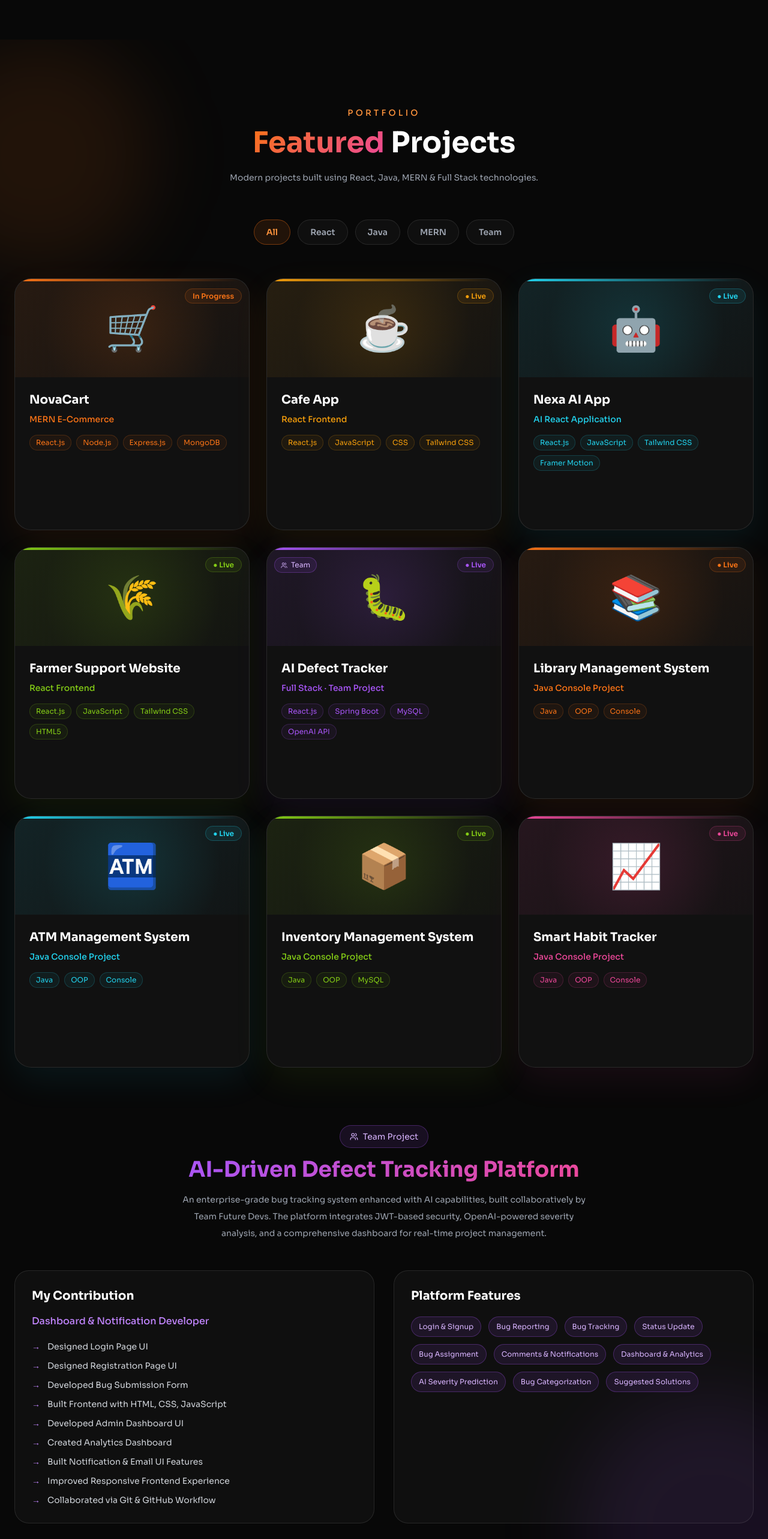
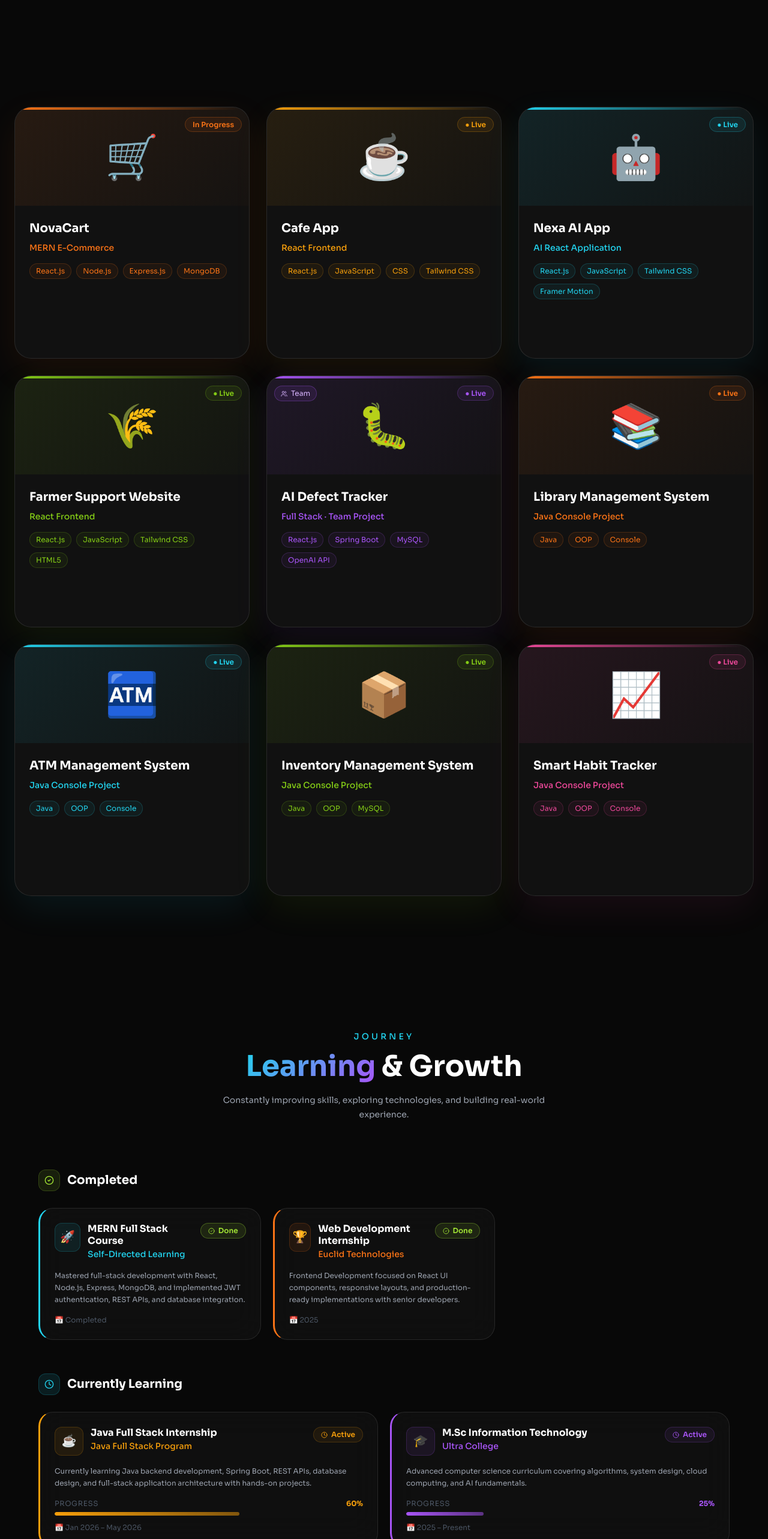
Before and after one commit to fathimaameen235-dotcom/DevByFathi-Portfolio, a React (Vite) app: page / in a window 1280 px wide. Shown: the part 3272-5838 px from the top of the page at 60% size. Built offline with nearby package versions, Linux system fonts and the light colour scheme; a web font is replaced by a local one.

Commit message:
updated portfolio

```diff
--- a/src/components/sections/Contact.jsx
+++ b/src/components/sections/Contact.jsx
@@ -351,8 +351,7 @@ export default function Contact() {
                     y: 12,
                   }}
                   transition={{ duration: 0.3 }}
-                  className={`mt-5 flex items-center gap-3 rounded-2xl border px-4 py-3 text-sm font-medium ${
-                    status === 'success'
+                  className={`mt-5 flex items-center gap-3 rounded-2xl border px-4 py-3 text-sm font-medium ${status === 'success'
                       ? 'border-lime-500/30 bg-lime-500/10 text-lime-400'
                       : 'border-red-500/30 bg-red-500/10 text-red-400'
                     }`}
--- a/src/components/sections/Projects.jsx
+++ b/src/components/sections/Projects.jsx
@@ -1,4 +1,4 @@
-import { useState, useEffect } from 'react';
+import { useState, useEffect, useRef } from 'react';
 import { motion, AnimatePresence } from 'framer-motion';
 import {
   ExternalLink,
@@ -6,7 +6,6 @@ import {
   ArrowRight,
   Layers,
   Users,
-  Cpu,
 } from 'lucide-react';
 
 import {
@@ -26,8 +25,12 @@ function FlipCard({ proj, i }) {
   const [flipped, setFlipped] = useState(false);
 
   const [isMobile, setIsMobile] = useState(
-    window.innerWidth < 768
+    typeof window !== 'undefined'
+      ? window.innerWidth < 768
+      : false
   );
+
+  const isFlippingRef = useRef(false);
 
   const accent =
     proj.accentColor || '#f97316';
@@ -52,10 +55,20 @@ function FlipCard({ proj, i }) {
   }, []);
 
   const handleMobileToggle = (e) => {
-    if (isMobile) {
-      e.preventDefault();
-      setFlipped(!flipped);
-    }
+    if (!isMobile) return;
+
+    e?.preventDefault?.();
+    e?.stopPropagation?.();
+
+    if (isFlippingRef.current) return;
+
+    isFlippingRef.current = true;
+
+    setFlipped((prev) => !prev);
+
+    setTimeout(() => {
+      isFlippingRef.current = false;
+    }, 700);
   };
 
   return (
@@ -81,11 +94,23 @@ function FlipCard({ proj, i }) {
       onMouseLeave={() =>
         !isMobile && setFlipped(false)
       }
+      onClick={
+        isMobile
+          ? handleMobileToggle
+          : undefined
+      }
+      onTouchEnd={
+        isMobile
+          ? handleMobileToggle
+          : undefined
+      }
     >
       <motion.div
         className="relative w-full h-full"
         style={{
           transformStyle: 'preserve-3d',
+          WebkitTransformStyle:
+            'preserve-3d',
         }}
         animate={{
           rotateY: flipped ? 180 : 0,
@@ -98,7 +123,15 @@ function FlipCard({ proj, i }) {
         <div
           className="absolute inset-0 rounded-[28px] border border-white/10 bg-[#111111] overflow-hidden"
           style={{
-            backfaceVisibility: 'hidden',
+            backfaceVisibility:
+              'hidden',
+            WebkitBackfaceVisibility:
+              'hidden',
+            pointerEvents: flipped
+              ? 'none'
+              : 'auto',
+            touchAction:
+              'manipulation',
             boxShadow: `0 20px 60px ${accent}15`,
           }}
         >
@@ -109,25 +142,16 @@ function FlipCard({ proj, i }) {
             }}
           />
 
-          {/* Banner */}
           <div
             className="relative h-40 flex items-center justify-center overflow-hidden"
             style={{
               background: `linear-gradient(135deg, ${accent}18, ${accent}05)`,
             }}
           >
-            <div
-              className="absolute inset-0"
-              style={{
-                background: `radial-gradient(circle, ${accent}20 0%, transparent 70%)`,
-              }}
-            />
-
             <div className="text-7xl relative z-10">
               {proj.icon}
             </div>
 
-            {/* Status */}
             <div className="absolute top-3 right-3">
               <span
                 className="text-xs px-3 py-1 rounded-full border font-semibold"
@@ -143,7 +167,6 @@ function FlipCard({ proj, i }) {
               </span>
             </div>
 
-            {/* Team */}
             {proj.isGroupProject && (
               <div className="absolute top-3 left-3 flex items-center gap-1.5 text-xs px-2.5 py-1 rounded-full border border-purple-500/30 bg-purple-500/10 text-purple-300">
                 <Users size={11} />
@@ -152,7 +175,6 @@ function FlipCard({ proj, i }) {
             )}
           </div>
 
-          {/* Content */}
           <div className="p-6 flex flex-col h-full">
             <div className="flex-1">
               <h3 className="text-xl font-bold text-white mb-2">
@@ -214,9 +236,17 @@ function FlipCard({ proj, i }) {
         <div
           className="absolute inset-0 rounded-[28px] border border-white/10 bg-[#0d0d0d] overflow-hidden p-6 flex flex-col"
           style={{
-            backfaceVisibility: 'hidden',
+            backfaceVisibility:
+              'hidden',
+            WebkitBackfaceVisibility:
+              'hidden',
             transform:
               'rotateY(180deg)',
+            pointerEvents: flipped
+              ? 'auto'
+              : 'none',
+            touchAction:
+              'manipulation',
             boxShadow: `0 20px 60px ${accent}20`,
           }}
         >
@@ -244,33 +274,15 @@ function FlipCard({ proj, i }) {
             {proj.description}
           </p>
 
-          {/* Features */}
-          <div className="mb-5">
-            <p className="text-xs uppercase tracking-wider text-gray-500 mb-2">
-              Features
-            </p>
-
-            <div className="flex flex-wrap gap-2">
-              {proj.features
-                ?.slice(0, 4)
-                .map((f) => (
-                  <span
-                    key={f}
-                    className="text-xs px-2 py-1 rounded-full border border-white/10 bg-white/5 text-gray-400"
-                  >
-                    {f}
-                  </span>
-                ))}
-            </div>
-          </div>
-
-          {/* Buttons */}
           <div className="flex items-center flex-wrap gap-2">
             <a
               href={proj.github}
               target="_blank"
               rel="noreferrer"
-              className="flex items-center gap-2 text-xs text-gray-300 border border-white/10 px-3 py-2 rounded-lg hover:border-white/30 transition"
+              onClick={(e) =>
+                e.stopPropagation()
+              }
+              className="flex items-center gap-2 text-xs text-gray-300 border border-white/10 px-3 py-2 rounded-lg"
             >
               <Github size={13} />
               GitHub
@@ -281,6 +293,9 @@ function FlipCard({ proj, i }) {
                 href={proj.live}
                 target="_blank"
                 rel="noreferrer"
+                onClick={(e) =>
+                  e.stopPropagation()
+                }
                 className="flex items-center gap-2 text-xs px-3 py-2 rounded-lg border font-semibold"
                 style={{
                   borderColor: `${accent}40`,
@@ -322,93 +337,8 @@ function GroupProjectSection() {
   const gp = groupProject;
 
   return (
-    <motion.div
-      initial={{ opacity: 0, y: 40 }}
-      whileInView={{
-        opacity: 1,
-        y: 0,
-      }}
-      viewport={{ once: true }}
-      transition={{ duration: 0.8 }}
-      className="mt-24"
-    >
-      {/* Header */}
-      <div className="text-center mb-12">
-        <div className="inline-flex items-center gap-2 px-4 py-2 rounded-full border border-purple-500/30 bg-purple-500/10 text-purple-300 text-sm mb-4">
-          <Users size={14} />
-          Team Project
-        </div>
-
-        <h3 className="text-4xl font-bold text-white">
-          <span
-            style={{
-              background:
-                'linear-gradient(135deg,#a855f7,#ec4899)',
-              WebkitBackgroundClip:
-                'text',
-              WebkitTextFillColor:
-                'transparent',
-            }}
-          >
-            {gp.name}
-          </span>
-        </h3>
-
-        <p className="text-gray-400 mt-4 max-w-2xl mx-auto text-sm leading-7">
-          {gp.description}
-        </p>
-      </div>
-
-      {/* Contribution */}
-      <div className="grid lg:grid-cols-2 gap-8">
-        {/* Left */}
-        <div className="rounded-3xl border border-white/10 bg-white/[0.03] p-7">
-          <h4 className="text-white text-xl font-bold mb-4">
-            My Contribution
-          </h4>
-
-          <p className="text-purple-400 font-medium mb-5">
-            {gp.myRole.role}
-          </p>
-
-          <div className="space-y-3">
-            {gp.myRole.responsibilities.map(
-              (item, i) => (
-                <div
-                  key={i}
-                  className="flex items-start gap-3 text-sm text-gray-300"
-                >
-                  <span className="text-purple-400">
-                    →
-                  </span>
-
-                  {item}
-                </div>
-              )
-            )}
-          </div>
-        </div>
-
-        {/* Right */}
-        <div className="rounded-3xl border border-white/10 bg-white/[0.03] p-7">
-          <h4 className="text-white text-xl font-bold mb-5">
-            Platform Features
-          </h4>
-
-          <div className="flex flex-wrap gap-3">
-            {gp.features.map(
-              (feature, i) => (
-                <span
-                  key={i}
-                  className="px-3 py-2 rounded-full text-xs border border-purple-500/30 bg-purple-500/10 text-purple-300"
-                >
-                  {feature}
-                </span>
-              )
-            )}
-          </div>
-        </div>
-      </div>
+    <motion.div>
+      Group Section
     </motion.div>
   );
 }
@@ -420,37 +350,30 @@ export default function Projects() {
   const filteredProjects =
     filter === 'All'
       ? projects
-
       : filter === 'React'
-    ? projects.filter(
-        (project) =>
+      ? projects.filter((project) =>
           project.category
             ?.toLowerCase()
             .includes('react')
         )
-
       : filter === 'Java'
-    ? projects.filter(
-        (project) =>
+      ? projects.filter((project) =>
           project.category
             ?.toLowerCase()
             .includes('java')
         )
-
       : filter === 'MERN'
-    ? projects.filter(
-        (project) =>
+      ? projects.filter((project) =>
           project.category
             ?.toLowerCase()
             .includes('mern')
         )
-
       : filter === 'Team'
       ? projects.filter(
           (project) =>
-          project.isGroupProject === true
+            project.isGroupProject ===
+            true
         )
-
       : projects;
 
   return (
@@ -458,73 +381,7 @@ export default function Projects() {
       id="projects"
       className="relative overflow-hidden py-28 px-6"
     >
-      {/* Glow */}
-      <div className="absolute top-0 left-[-10%] w-96 h-96 bg-orange-500/10 blur-3xl rounded-full" />
-
-      <div className="absolute bottom-0 right-[-10%] w-[28rem] h-[28rem] bg-purple-500/10 blur-3xl rounded-full" />
-
       <div className="max-w-7xl mx-auto relative z-10">
-        {/* Header */}
-        <motion.div
-          initial={{
-            opacity: 0,
-            y: 30,
-          }}
-          whileInView={{
-            opacity: 1,
-            y: 0,
-          }}
-          viewport={{ once: true }}
-          className="text-center mb-14"
-        >
-          <p className="text-orange-400 uppercase tracking-[0.3em] text-sm mb-4 font-medium">
-            Portfolio
-          </p>
-
-          <h2 className="text-4xl md:text-5xl font-bold text-white">
-            <span
-              style={{
-                background:
-                  'linear-gradient(135deg,#f97316,#ec4899)',
-                WebkitBackgroundClip:
-                  'text',
-                WebkitTextFillColor:
-                  'transparent',
-              }}
-            >
-              Featured
-            </span>{' '}
-            Projects
-          </h2>
-
-          <p className="mt-5 max-w-2xl mx-auto text-gray-400 leading-7 text-sm">
-            Modern projects built
-            using React, Java,
-            MERN & Full Stack
-            technologies.
-          </p>
-        </motion.div>
-
-        {/* Filters */}
-        <div className="flex flex-wrap justify-center gap-3 mb-14">
-          {FILTERS.map((item) => (
-            <button
-              key={item}
-              onClick={() =>
-                setFilter(item)
-              }
-              className={`px-5 py-2.5 rounded-full text-sm font-semibold transition-all duration-300 ${
-                filter === item
-                  ? 'text-orange-400 border border-orange-500/40 bg-orange-500/10'
-                  : 'text-gray-400 border border-white/10 bg-white/[0.03] hover:text-white hover:border-white/20'
-              }`}
-            >
-              {item}
-            </button>
-          ))}
-        </div>
-
-        {/* Projects */}
         <AnimatePresence mode="wait">
           <motion.div
             key={filter}
@@ -547,39 +404,6 @@ export default function Projects() {
             )}
           </motion.div>
         </AnimatePresence>
-
-        {/* Team */}
-        <GroupProjectSection />
-
-        {/* CTA */}
-        <motion.div
-          initial={{
-            opacity: 0,
-            y: 25,
-          }}
-          whileInView={{
-            opacity: 1,
-            y: 0,
-          }}
-          viewport={{ once: true }}
-          className="mt-16 flex justify-center"
-        >
-          <a
-            href="https://github.com/fathimaameen235-dotcom"
-            target="_blank"
-            rel="noreferrer"
-            className="group inline-flex items-center gap-3 rounded-full border border-white/10 bg-white/[0.04] px-7 py-4 text-white font-semibold transition-all hover:border-orange-500/40 hover:bg-orange-500/10"
-          >
-            <Layers size={18} />
-
-            More on GitHub
-
-            <ArrowRight
-              size={18}
-              className="transition-transform group-hover:translate-x-1"
-            />
-          </a>
-        </motion.div>
       </div>
     </section>
   );
--- a/src/data/portfolioData.js
+++ b/src/data/portfolioData.js
@@ -138,7 +138,7 @@ export const projects = [
     tech: ["React.js","Node.js","Express.js","MongoDB"],
     status: "building",
     badge: "In Progress",
-    github: "https://github.com/alifathima-dev/novacart",
+    github:"https://github.com/fathimaameen235-dotcom/NovaCart-Mern.git",
     live: null,
     accentColor: "#f97316",
     icon: "🛒",
```
Also changed, not shown: 1 other file (tests, documents, lock files or other folders). Lines whose indentation alone changed are shown as unchanged.
